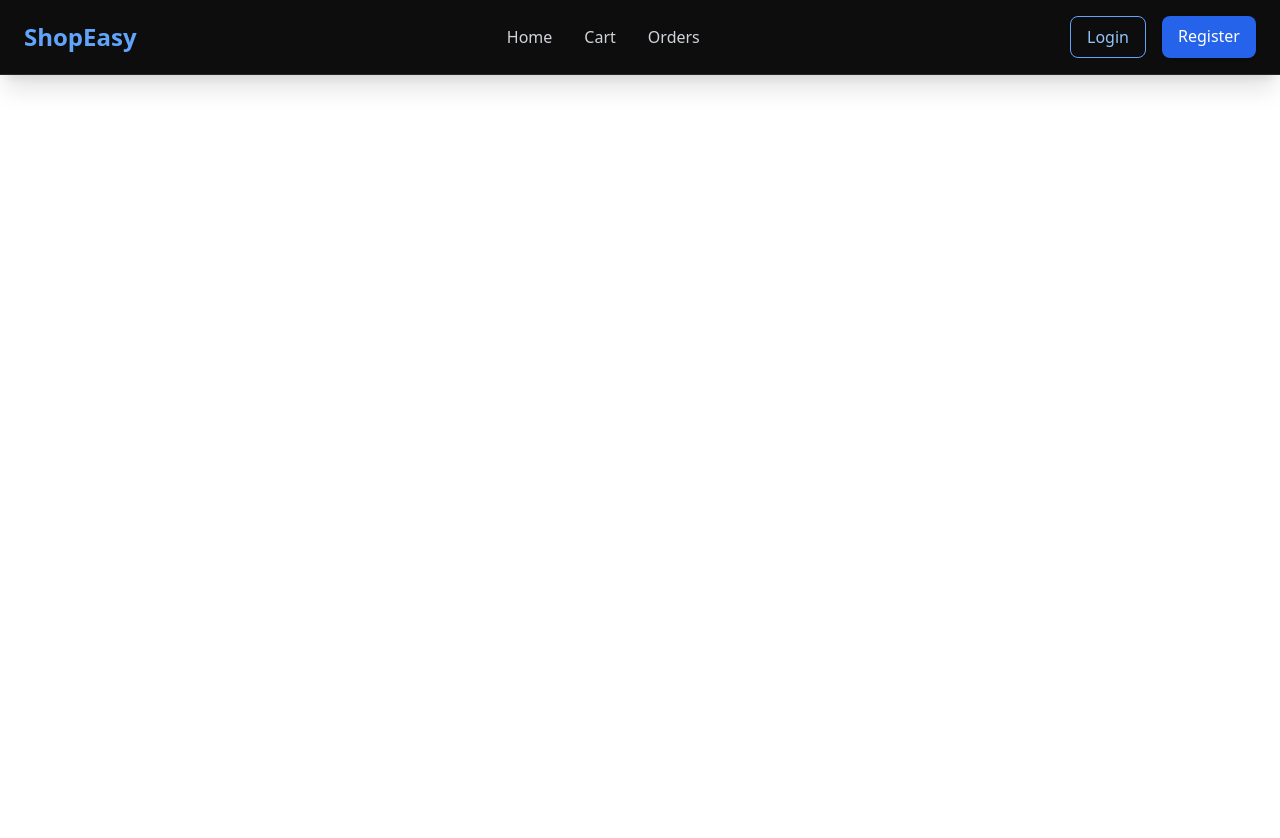
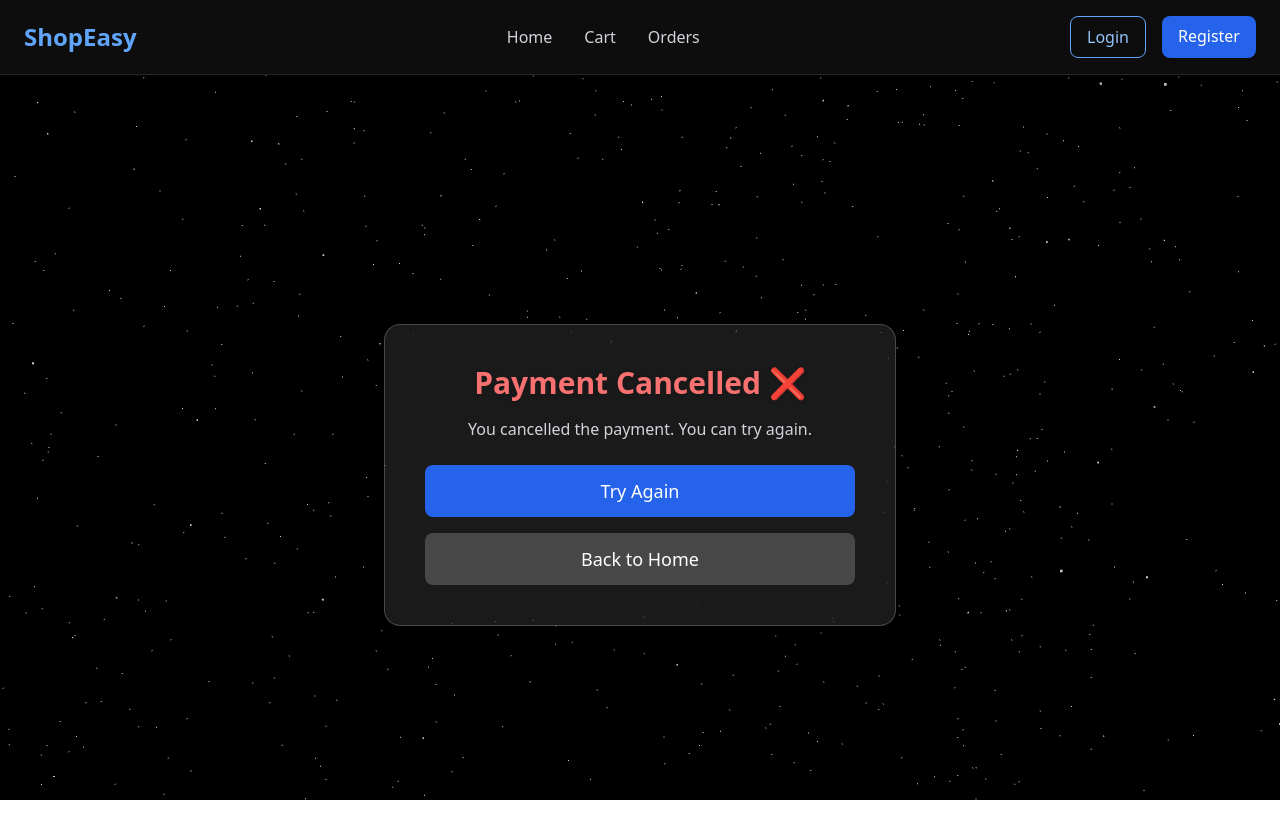
Before and after one commit to dev-shiii/frontend, a React (Vite) app: page /payment-cancel in a window 1280 px wide. Shown: the top 838 px of the page. Before the commit the page ends 800 px from the top, so only its background shows below. Built offline with nearby package versions, Linux system fonts and the light colour scheme.

Commit message:
first commit

```diff
--- a/package.json
+++ b/package.json
@@ -13,6 +13,7 @@
     "@emotion/react": "^11.14.0",
     "@emotion/styled": "^11.14.1",
     "@mui/material": "^7.3.5",
+    "@stripe/stripe-js": "^8.5.2",
     "axios": "^1.13.2",
     "framer-motion": "^12.23.24",
     "react": "^19.2.0",
--- a/src/App.jsx
+++ b/src/App.jsx
@@ -12,8 +12,12 @@ import AddProduct from "./pages/AddProduct";
 import OrderPage from "./pages/OrderPage";
 import Compare from "./pages/Compare";
 import CompareBar from "./components/CompareBar";
-import AdminPanel from "./pages/AdminPanel"
+import AdminPanel from "./pages/AdminPanel";
 import Checkout from "./pages/Checkout";
+
+// ⭐ New Pages (Stripe)
+import PaymentSuccess from "./pages/PaymentSuccess";
+import PaymentCancel from "./pages/PaymentCancel";
 
 import "./index.css";
 
@@ -34,6 +38,10 @@ export default function App() {
         <Route path="/order/:id/pay" element={<OrderPage />} />
         <Route path="/order/:id" element={<OrderDetails />} />
 
+        {/* Stripe Payment Routes */}
+        <Route path="/payment-success" element={<PaymentSuccess />} />
+        <Route path="/payment-cancel" element={<PaymentCancel />} />
+
         <Route path="/login" element={<Login />} />
         <Route path="/register" element={<Register />} />
         <Route path="/admin" element={<AdminPanel />} />
--- /dev/null
+++ b/src/pages/PaymentCancel.jsx
@@ -0,0 +1,42 @@
+import { Link } from "react-router-dom";
+import { motion } from "framer-motion";
+import ThreeWavyBackground from "../components/ThreeWavyBackground";
+
+export default function PaymentCancel() {
+  return (
+    <div className="relative min-h-screen flex items-center justify-center px-6">
+      <ThreeWavyBackground />
+
+      <motion.div
+        initial={{ opacity: 0, scale: 0.8, y: 20 }}
+        animate={{ opacity: 1, scale: 1, y: 0 }}
+        transition={{ duration: 0.5 }}
+        className="bg-white/10 backdrop-blur-lg border border-white/20 shadow-2xl rounded-2xl p-10 text-center text-white max-w-lg w-full z-10"
+      >
+        <h1 className="text-3xl font-bold text-red-400 drop-shadow mb-4">
+          Payment Cancelled ❌
+        </h1>
+
+        <p className="text-gray-300 mb-6">
+          You cancelled the payment. You can try again.
+        </p>
+
+        <div className="flex flex-col gap-4">
+          <Link
+            to="/cart"
+            className="w-full bg-blue-600 hover:bg-blue-700 text-white py-3 rounded-lg text-lg"
+          >
+            Try Again
+          </Link>
+
+          <Link
+            to="/"
+            className="w-full bg-white/20 hover:bg-white/30 text-white py-3 rounded-lg text-lg"
+          >
+            Back to Home
+          </Link>
+        </div>
+      </motion.div>
+    </div>
+  );
+}
--- /dev/null
+++ b/src/pages/PaymentSuccess.jsx
@@ -0,0 +1,42 @@
+import { Link } from "react-router-dom";
+import { motion } from "framer-motion";
+import ThreeWavyBackground from "../components/ThreeWavyBackground";
+
+export default function PaymentSuccess() {
+  return (
+    <div className="relative min-h-screen flex items-center justify-center px-6">
+      <ThreeWavyBackground />
+
+      <motion.div
+        initial={{ opacity: 0, scale: 0.8, y: 20 }}
+        animate={{ opacity: 1, scale: 1, y: 0 }}
+        transition={{ duration: 0.5 }}
+        className="bg-white/10 backdrop-blur-lg border border-white/20 shadow-2xl rounded-2xl p-10 text-center text-white max-w-lg w-full z-10"
+      >
+        <h1 className="text-3xl font-bold text-green-300 drop-shadow mb-4">
+          Payment Successful! 🎉
+        </h1>
+
+        <p className="text-gray-300 mb-6">
+          Your payment was completed successfully.
+        </p>
+
+        <div className="flex flex-col gap-4">
+          <Link
+            to="/orders"
+            className="w-full bg-blue-600 hover:bg-blue-700 text-white py-3 rounded-lg text-lg"
+          >
+            View Orders
+          </Link>
+
+          <Link
+            to="/"
+            className="w-full bg-white/20 hover:bg-white/30 text-white py-3 rounded-lg text-lg"
+          >
+            Back to Home
+          </Link>
+        </div>
+      </motion.div>
+    </div>
+  );
+}
```
Also changed, not shown: 1 other file (tests, documents, lock files or other folders).
